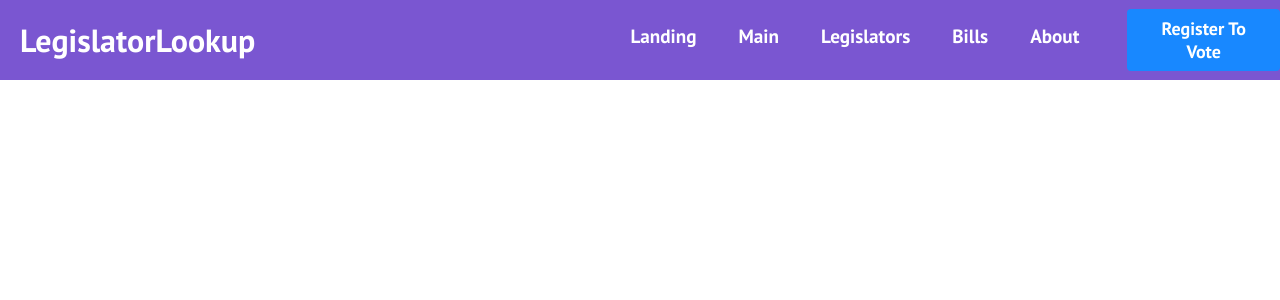
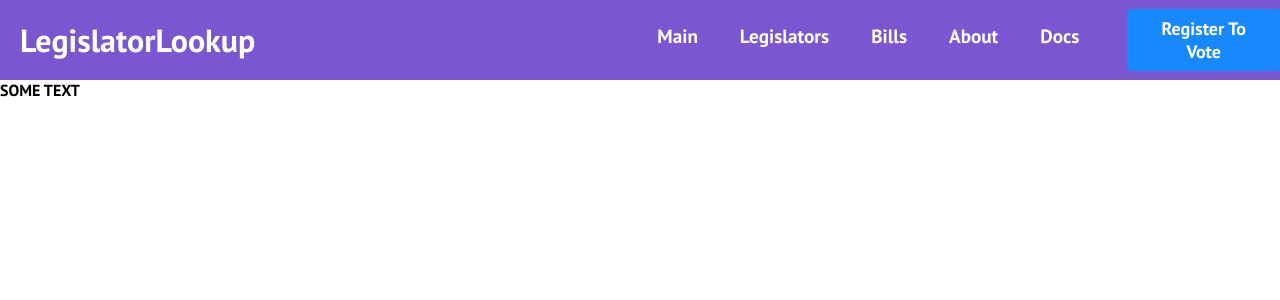
Before and after one commit to lmcintosh623/LegislatorLookup, a React (Create React App) app: page /docs in a window 1280 px wide. Shown: the top 300 px of the page. Built offline with nearby package versions, Linux system fonts and the light colour scheme.

Commit message:
added docs page and made main page the first page you land on

```diff
--- a/src/App.js
+++ b/src/App.js
@@ -1,7 +1,8 @@
 import React from "react";
 import Navbar from "./components/Navbar";
 import "./App.css";
-import Landing from "./components/pages/Landing";
+// import Landing from "./components/pages/Landing";
+import Documentation from "./components/pages/Documentation";
 import { BrowserRouter as Router, Switch, Route } from "react-router-dom";
 import LegExplore from "./components/pages/LegExplore";
 import BillExplore from "./components/pages/BillExplore";
@@ -14,12 +15,12 @@ function App() {
     <Router>
       <Navbar />
       <Switch>
-        <Route path="/LegislatorLookup" exact component={Landing} />
         <Route path="/exploreleg" component={LegExplore} />
         <Route path="/explorebill" component={BillExplore} />
-        <Route path="/main" component={Main} />
+        <Route path="/LegislatorLookup" component={Main} />
         <Route path="/sign-up" component={SignUp} />
         <Route path="/about" component={About} />
+        <Route path="/docs" exact component={Documentation} />
       </Switch>
     </Router>
   );
--- a/src/components/Navbar.js
+++ b/src/components/Navbar.js
@@ -20,13 +20,8 @@ function Navbar() {
         </div>
         <ul className={click ? 'nav-menu active' : 'nav-menu'}>
           <li className='nav-item'>
-            <Link to='/LegislatorLookup' className='nav-links' onClick={closeMobileMenu}>
-              Landing
-            </Link>
-          </li>
-          <li className='nav-item'>
             <Link
-              to='/main'
+              to='/LegislatorLookup'
               className='nav-links'
               onClick={closeMobileMenu}
             >
@@ -60,6 +55,15 @@ function Navbar() {
               About
             </Link>
           </li>
+          <li className='nav-item'>
+            <Link
+              to='/docs'
+              className='nav-links'
+              onClick={closeMobileMenu}
+            >
+              Docs
+            </Link>
+          </li>
           <li>
             <Link
               to='/sign-up'
--- /dev/null
+++ b/src/components/pages/Documentation.js
@@ -0,0 +1,9 @@
+import React, { useState } from 'react';
+
+export default function Documentation() {
+
+  return (
+    <p> SOME TEXT</p>
+  );
+
+}
```
